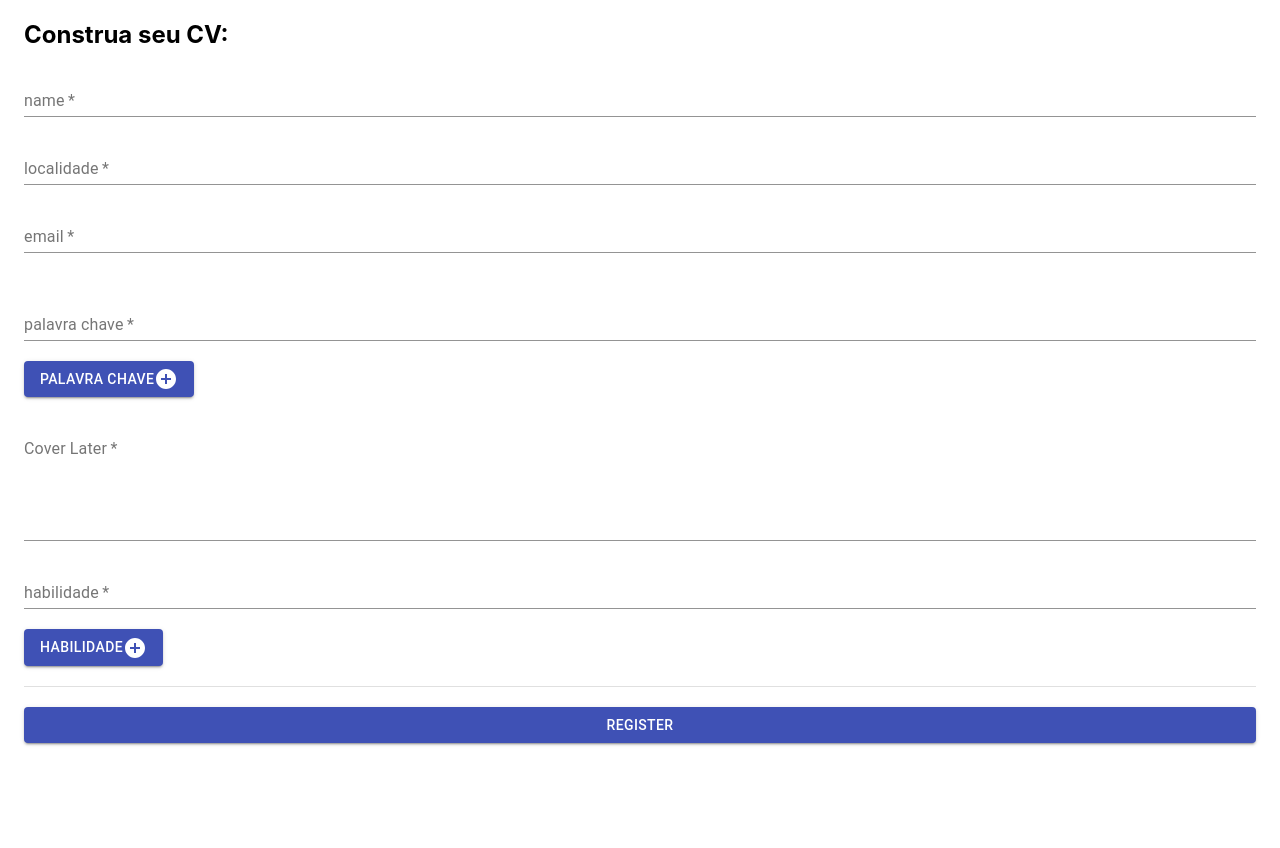
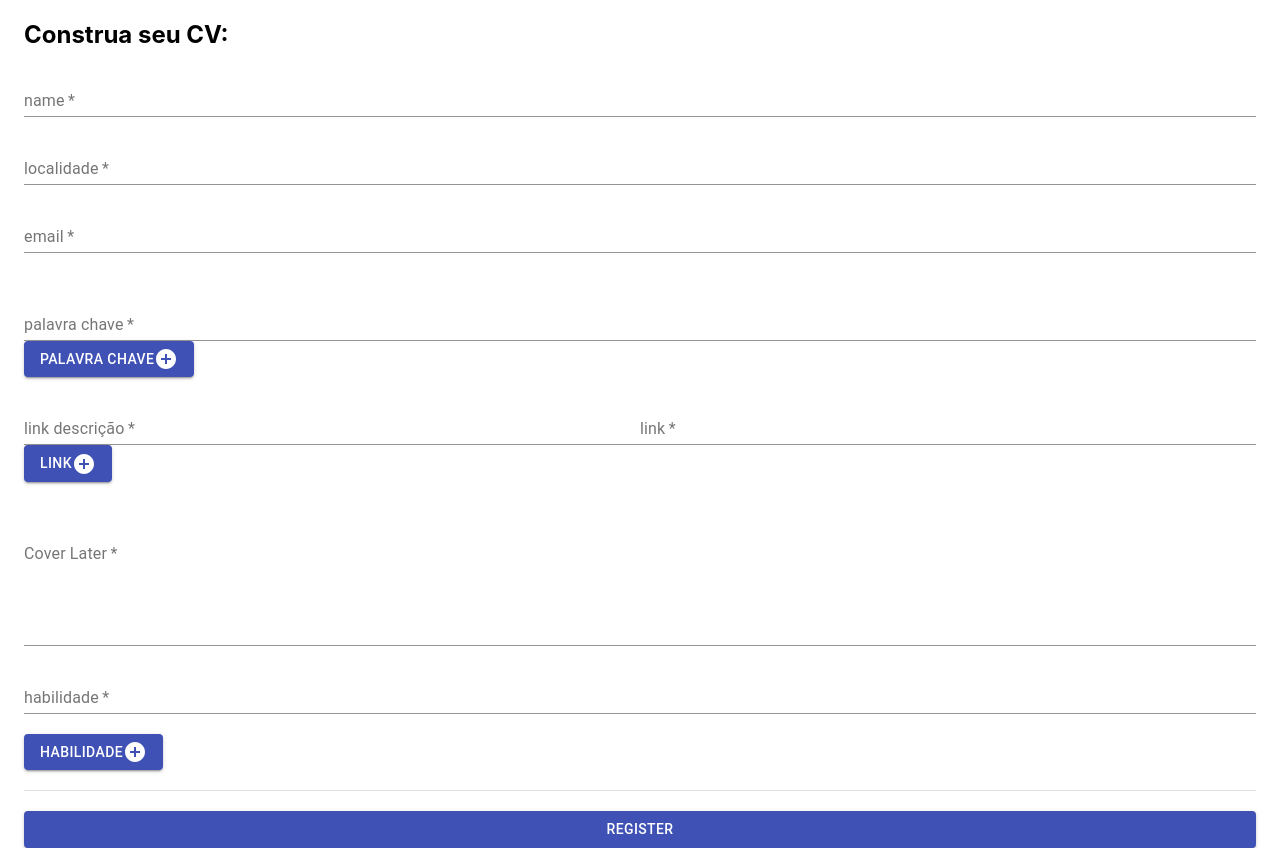
Before and after one commit to asreal089/cvbuilder, a Next.js app: page /cv in a window 1280 px wide. Before the commit the page ends 800 px from the top, so only its background shows below. Built offline with nearby package versions, Linux system fonts and the light colour scheme; no server answers.

Commit message:
add links no form

```diff
--- a/components/cvAddEdit.tsx
+++ b/components/cvAddEdit.tsx
@@ -102,6 +102,10 @@ function CvAddEdit({ data }: Data): JSX.Element {
         setTitulo_palavras_chave([...titulo_palavras_chave, '']);
     }
 
+    function pushLink(){
+        setLinks([...links, {tipo: '', link: ''}]);
+    }
+
     function setNovaPalavraChave(
         e: React.ChangeEvent<HTMLTextAreaElement | HTMLInputElement>,
         index: number
@@ -110,6 +114,24 @@ function CvAddEdit({ data }: Data): JSX.Element {
         temp[index] = e.target.value;
         setTitulo_palavras_chave(temp);
         console.log(titulo_palavras_chave);
+    }
+
+    function setNovoLinkTipo(
+        e: React.ChangeEvent<HTMLTextAreaElement | HTMLInputElement>,
+        index: number
+    ) {
+        let temp = links.map((i: Links) => i);
+        temp[index].tipo = e.target.value;
+        setLinks(temp);
+    }
+
+    function setNovoLinkLink(
+        e: React.ChangeEvent<HTMLTextAreaElement | HTMLInputElement>,
+        index: number
+    ) {
+        let temp = links.map((i: Links) => i);
+        temp[index].link = e.target.value;
+        setLinks(temp);
     }
 
 
@@ -167,12 +189,46 @@ function CvAddEdit({ data }: Data): JSX.Element {
                             } } />
                     </span>
                 ))}
-                <br />
                 <span className="center">
                     <Button  variant="contained" color="primary" onClick={pushPalavraChave}>
                        Palavra Chave <AddCircleIcon className="center"></AddCircleIcon>
                     </Button>
                 </span>
+
+                {links.map((_element, index: number) => (
+                    <span key={index} className="links" >
+                        <br />
+                        <TextField
+                            name="link-desc"
+                            className="link desc"
+                            type="text"
+                            label="link descrição"
+                            value={links[index].tipo}
+                            required
+                            onChange={(e) => {
+                                setNovoLinkTipo(e, index);
+                            } } />
+
+                        <TextField
+                            name="link-link"
+                            className="link"
+                            type="text"
+                            label="link"
+                            value={links[index].link}
+                            required
+                            onChange={(e) => {
+                                setNovoLinkLink(e, index);
+                            } } />
+                        <br />
+                    </span>
+                ))}
+                <span className="center">
+                    <Button  variant="contained" color="primary" onClick={pushLink}>
+                            Link <AddCircleIcon className="center"></AddCircleIcon>
+                    </Button>
+                </span>
+
+                <br />
                 <br />
                 <TextField
                     id="cover-letter"
--- a/pages/cv/index.tsx
+++ b/pages/cv/index.tsx
@@ -3,7 +3,6 @@ import React from "react";
 import { Conquistas, Curso, Experiencia, Cv, Links, Lingua } from "../../util/models/types";
 import { useSession } from "next-auth/react";
 import * as cvAddEdit from "../../components/cvAddEdit";
-import { Link } from "@mui/icons-material";
 
 const AddCv: NextPage = () => {
   const session: any = useSession();
--- a/styles/globals.css
+++ b/styles/globals.css
@@ -13,6 +13,12 @@ a {
 
 * {
   box-sizing: border-box;
+}
+
+.link {
+  display: grid;
+  grid-template-columns: 40%;
+  width: 50%;
 }
 
 .campoFull{
```
